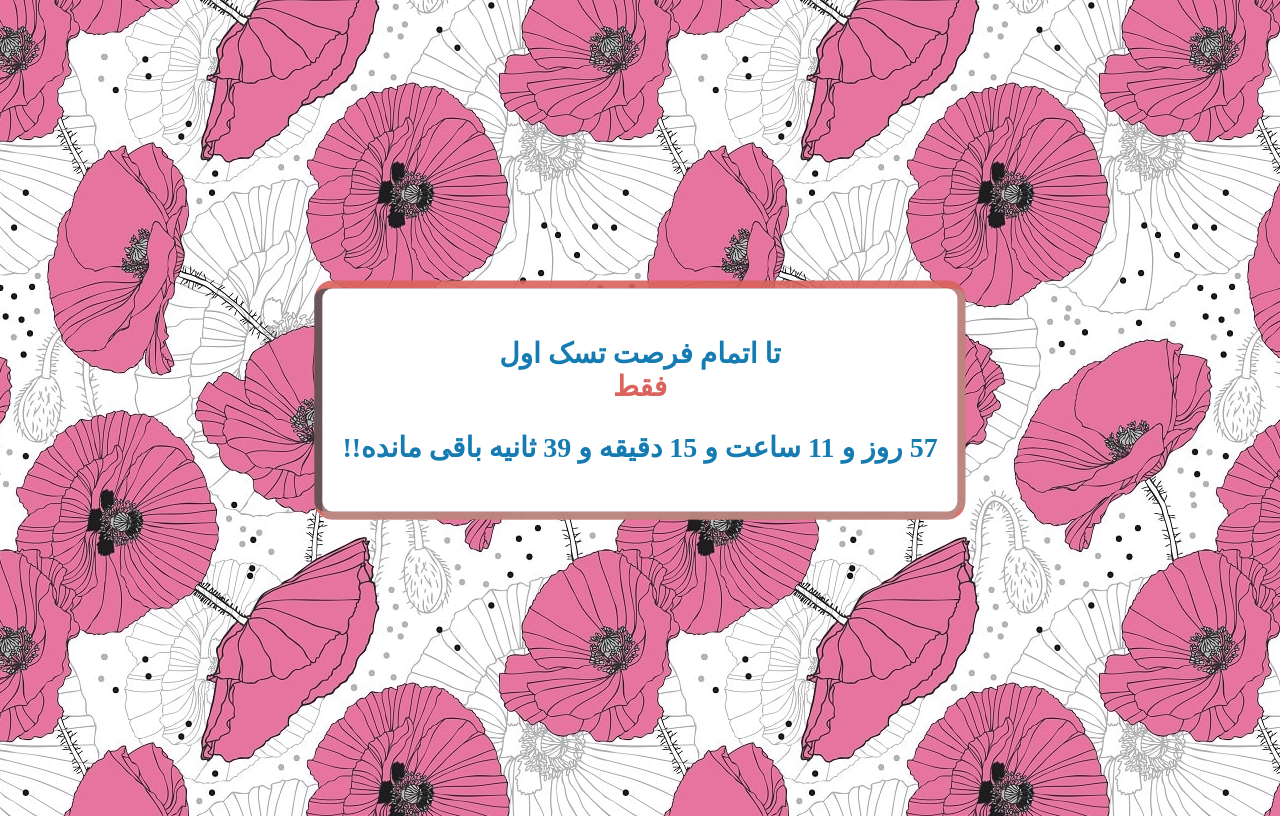
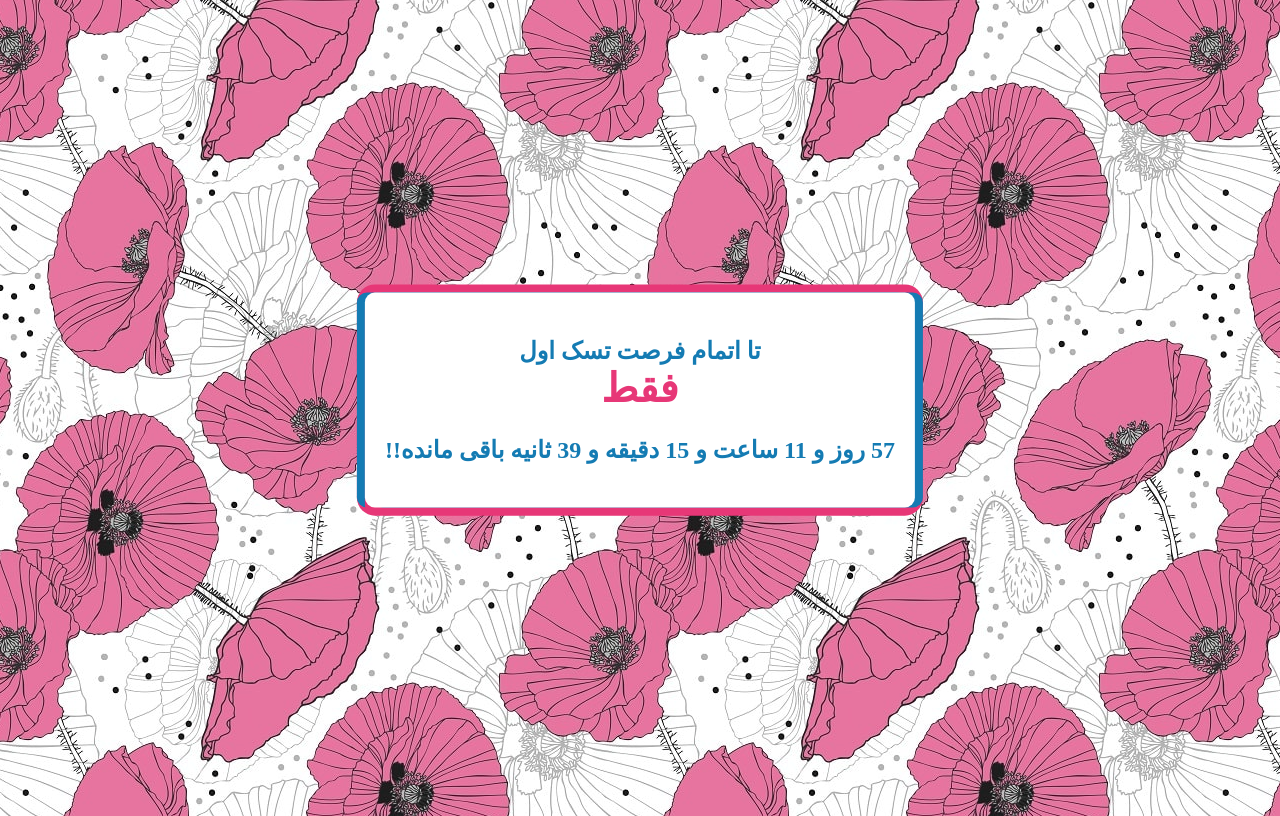
Before and after one commit to M-Hosseini80/js-simple-countdown, a plain HTML site: page index.html in a window 1280 px wide. Drawn offline with Linux system fonts and the light colour scheme.

Commit message:
add loader gif

```diff
--- a/index.html
+++ b/index.html
@@ -17,7 +17,7 @@
             direction: rtl;
             transition: 1s;
             font-family: monospace;
-            font-size: 28px;
+            font-size: 24px;
             color: #147BB3;
             text-align: center;
             background-color: #f6f6f6;
@@ -29,8 +29,8 @@
         }
 
         #timeBlock {
-            -webkit-box-shadow: 8px 0px 0px 0px #b1938bb4, 0px 8px 0px 0px #b1938bb4, -8px 0px 0px 0px #4e4e56cc, 0px 0px 0px 8px #da635de8, 5px 5px 0px 6px rgba(0, 0, 0, 0);
-            box-shadow: 8px 0px 0px 0px #b1938bb4, 0px 8px 0px 0px #b1938bb4, -8px 0px 0px 0px #4e4e56cc, 0px 0px 0px 8px #da635de8, 5px 5px 0px 6px rgba(0, 0, 0, 0);
+            -webkit-box-shadow: 8px 0px 0px 0px #147BB3, 0px 8px 0px 0px #b1938bb4, -8px 0px 0px 0px #147BB3, 0px 0px 0px 8px #e73777, 5px 5px 0px 6px rgba(0, 0, 0, 0);
+            box-shadow: 8px 0px 0px 0px #147BB3, 0px 8px 0px 0px #e73777, -8px 0px 0px 0px #147BB3, 0px 0px 0px 8px #e73777, 5px 5px 0px 6px rgba(0, 0, 0, 0);
             position: fixed;
             left: 50%;
             top: 50%;
@@ -45,7 +45,8 @@
         }
 
         #just {
-            color: #DA635D;
+            color: #e73777;
+            font-size: 40px;
         }
     </style>
 </head>
@@ -59,6 +60,7 @@
                 فقط
             </span>
         </p>
+        <img id="loader" src="loader.gif" alt="loading.." width="40px" />
         <p id="time"></p>
     </div>
 
@@ -78,10 +80,12 @@
             var minutes = Math.floor((distance % (1000 * 60 * 60)) / (1000 * 60));
             var seconds = Math.floor((distance % (1000 * 60)) / 1000);
 
+
+
+            // console.log(days)
+            document.getElementById("loader").style.display = 'none';
             document.getElementById("time").innerHTML = days + " روز و " + hours + " ساعت و "
                 + minutes + " دقیقه و " + seconds + " ثانیه باقی مانده!! ";
-
-            // console.log(days)
         }, 1000);
     </script>
 </body>
```
Also changed, not shown: loader.gif (added).
